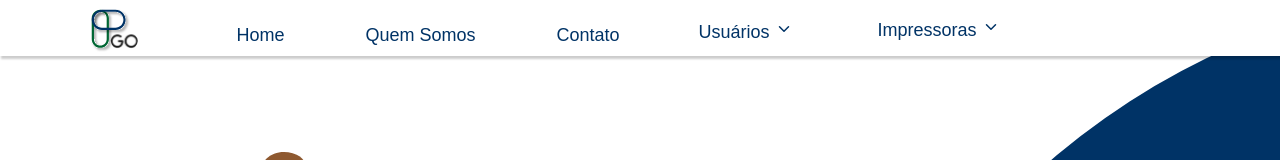
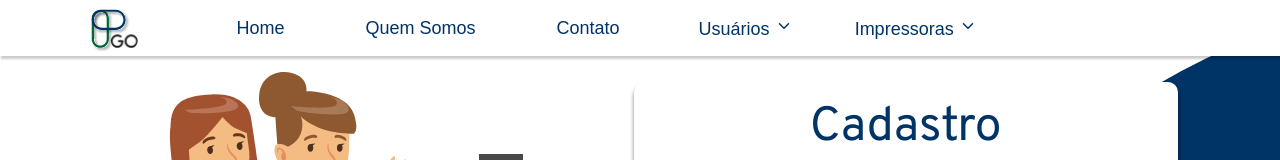
Before and after one commit to fga-eps-mds/2023.2-PrintGo-FrontEnd, a React (Create React App) app: page /cadastro in a window 1280 px wide. Shown: the top 160 px of the page. Built offline with nearby package versions, Linux system fonts and the light colour scheme; no server answers.

Commit message:
:racehorse:(#164): Refatorando navbar

```diff
--- a/src/style/components/navbar.css
+++ b/src/style/components/navbar.css
@@ -3,7 +3,7 @@
   background-color: #ffff;
   height: 7vh;
   box-shadow: 2px 2px 2px 1px rgba(0, 0, 0, 0.2);
-  margin-bottom: 5rem;
+  /*margin-bottom: 5rem;*/
   display: flex;
 }
 
@@ -12,6 +12,10 @@
   height: 7vh;
 }
 
+.button-navbar{
+  display: flex;
+  align-items: center;
+}
 .button-navbar button {
   background-color: #ffff;
   color: #003366;
@@ -19,7 +23,7 @@
   font-size: 18px;
   padding-right: 75px;
   cursor: pointer;
-  margin-top: 1.5rem;
+  /*margin-top: 1.5rem;*/
 }
 .button-navbar a {
   text-decoration: none;
@@ -32,9 +36,12 @@
 }
 
 .dropdown-navbar-users {
-  position: relative;
-  display: inline-block;
-  margin-top: 1rem;
+  display: flex;
+  align-items: center;
+  margin-left: 0.1px;
+  /*position: relative;*/
+  /*display: inline-block;*/
+  /*margin-top: 1rem;*/
 }
 
 .users-navbar {
@@ -44,7 +51,7 @@
   font-size: 18px;
   border: none;
   cursor: pointer;
-  padding-right: 75px;
+  /*padding-right: 75px;*/
 
 }
 
@@ -87,8 +94,8 @@
   font-size: 18px;
   border: none;
   cursor: pointer;
-  margin-top: 0.5rem;
-  height: 2vh;
+  /*margin-top: 0.5rem;*/
+  /*height: 2vh;*/
 }
 
 .dropdown-printers-navbar {
@@ -114,6 +121,11 @@
   color: #ffff;
 }
 
+.dropdown-navbar-printers{
+  display: flex;
+  align-items: center;
+  margin-left: 3rem;
+}
 .dropdown-navbar-printers:hover .dropdown-printers-navbar {
   display: block;
 }
--- a/src/style/pages/printersList.css
+++ b/src/style/pages/printersList.css
@@ -18,6 +18,7 @@
   padding-right: 40px;
   padding-top: 10px;
   padding-bottom: 10px;
+  margin-top: 0.2rem;
 }
 
 .printerslist-header-title {
```
